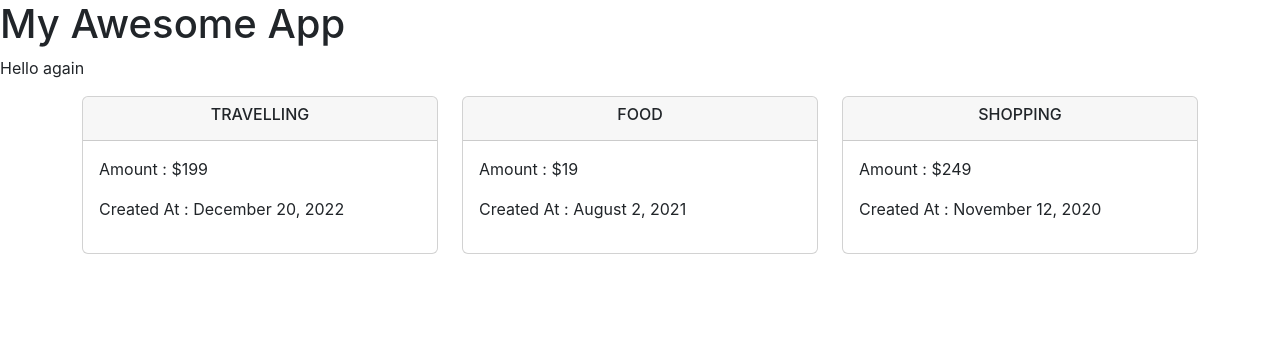
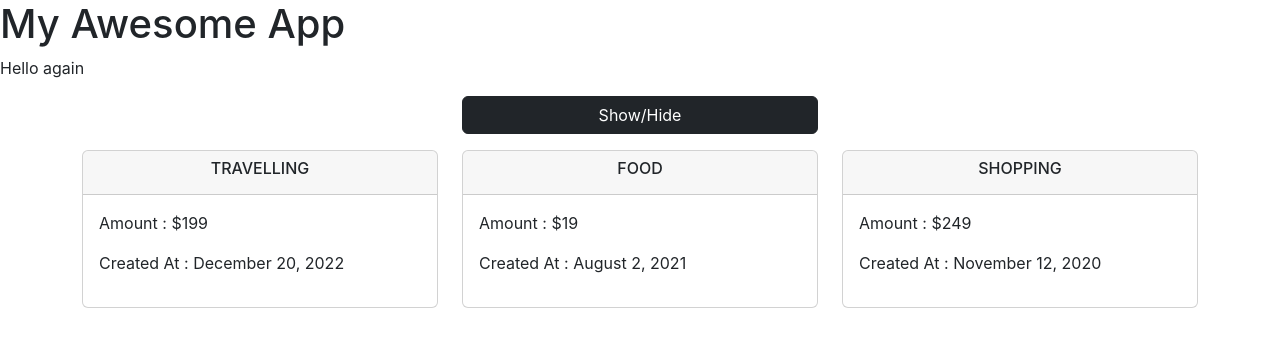
Before and after one commit to synergy2411/del-mar-23-react, a React (Create React App) app in the folder frontend/: page / in a window 1280 px wide. Shown: the top 346 px of the page. Built offline with nearby package versions, Linux system fonts and the light colour scheme.

Commit message:
state added

```diff
--- a/frontend/src/Components/Expenses/Expenses.jsx
+++ b/frontend/src/Components/Expenses/Expenses.jsx
@@ -2,6 +2,15 @@ import React, { Component } from "react";
 import ExpenseItem from "./ExpenseItem/ExpenseItem";
 
 class Expenses extends Component {
+  state = {
+    toggle: false,
+  };
+
+  showClickHandler = () => {
+    console.log("Clicked");
+    this.setState({ toggle: !this.state.toggle });
+    // this.state.toggle = !this.state.toggle;          // NEVER EVER CHANGE STATE MUTATIVELY
+  };
   render() {
     let expenses = [
       {
@@ -26,6 +35,18 @@ class Expenses extends Component {
     return (
       <div className="container">
         <div className="row">
+          <div className="col-4 offset-4 mb-3">
+            <div className="d-grid">
+              <button className="btn btn-dark" onClick={this.showClickHandler}>
+                Show/Hide
+              </button>
+            </div>
+          </div>
+        </div>
+
+        {this.state.toggle && <p>This content will be toggled</p>}
+
+        <div className="row">
           <ExpenseItem exp={expenses[0]} />
           <ExpenseItem exp={expenses[1]} />
           <ExpenseItem exp={expenses[2]} />
```
Also changed, not shown: 1 other file (tests, documents, lock files or other folders).
